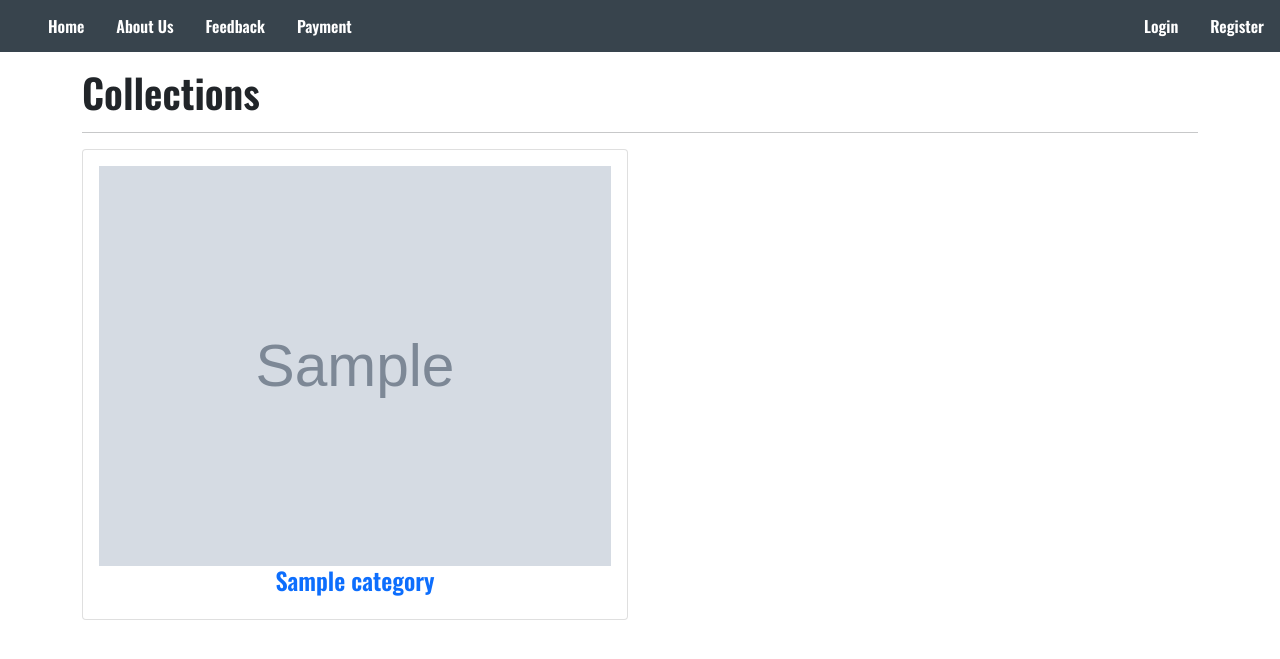
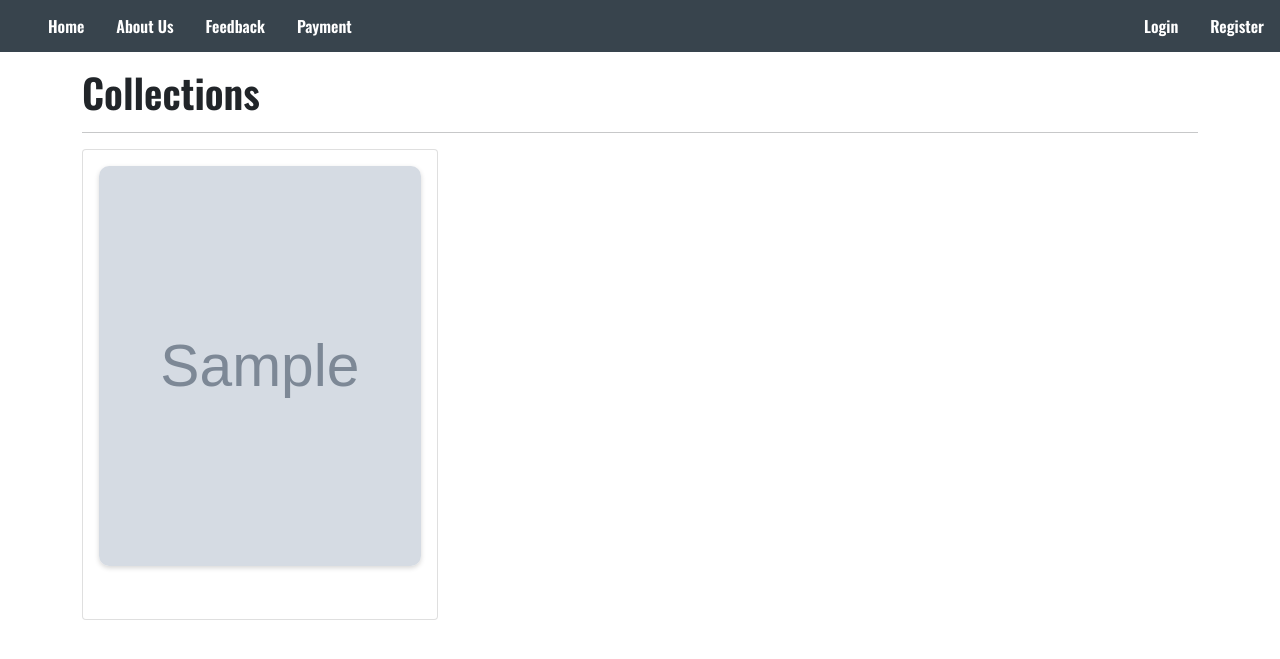
Before and after one commit to rohithJatla/APDS, a Django app: template APDS_App/templates/home.html in a window 1280 px wide. Shown: the top 659 px of the page. Run offline with Django 4.2, Linux system fonts and the light colour scheme; the template is opened without the code that fills it: values that come from a table or form of the project are taken from there, others are empty; tables that the repository leaves empty hold one stand-in row (values such as "Sample post"); grey boxes marked "Sample" are stand-in pictures.

Commit message:
modified UI for home

```diff
--- a/APDS_App/templates/home.html
+++ b/APDS_App/templates/home.html
@@ -1,5 +1,4 @@
 <html>
-
     {% load static %}
     {% include 'Nav.html' %}
     <head>
@@ -12,12 +11,49 @@
         <link rel="preconnect" href="https://fonts.gstatic.com" crossorigin>
         <link href="https://fonts.googleapis.com/css2?family=Oswald:wght@600&display=swap" rel="stylesheet">
         <style>
+           <style>
             *{
                 font-family: 'Oswald', sans-serif;
             }
             a{
                 text-decoration: none;
             }
+            .category-image {
+                position: relative;
+                overflow: hidden;
+                border-radius: 10px;
+                box-shadow: 0 2px 5px 0 rgba(0, 0, 0, 0.16);
+            }
+            .category-image img {
+                width: 100%;
+                height: 100%;
+                object-fit: cover;
+                transition: transform .5s ease;
+            }
+            .category-image:hover img {
+                transform: scale(1.1);
+            }
+            .category-card {
+                border-radius: 20px;
+                box-shadow: 0 2px 5px 0 rgba(0, 0, 0, 0.16);
+                transition: all 0.2s ease-in-out;
+            }
+            .category-card:hover {
+                transform: translateY(-5px);
+                box-shadow: 0 5px 10px 0 rgba(0, 0, 0, 0.24);
+            }
+            .category-card .card-body {
+                padding: 20px;
+                text-align: center;
+            }
+            .category-card .card-title {
+                font-size: 18px;
+                font-weight: bold;
+            }
+            .text-center{
+                color:white;
+            }
+        </style>
         </style>
     </head>
     <body>
@@ -28,7 +64,7 @@
             <hr>
             <div class="row">
                 {% for item in category %}
-                                    <div class="col-md-6">
+                    <div class="col-md-4">
                         <div class="card">
                             <a href="{% url 'collectionsview' item.slug %}">
                                 <div class="card-body">
@@ -45,7 +81,5 @@
         </div>
     </div>
 </div>
-            </div>
-        </div>
     </body>
 <html>
--- a/manage.py
+++ b/manage.py
@@ -16,7 +16,7 @@ def main():
             "available on your PYTHONPATH environment variable? Did you "
             "forget to activate a virtual environment?"
         ) from exc
-    webbrowser.open('http://127.0.0.1:8000/')
+    webbrowser.open('http://127.0.0.1:8000/',new=0)
     execute_from_command_line(sys.argv)
 
 
```
Also changed, not shown: APDS_App/templates/products/index.html (+7 -0 lines), db.sqlite3 (deleted), requriement.txt (deleted). Lines whose indentation alone changed are shown as unchanged.
